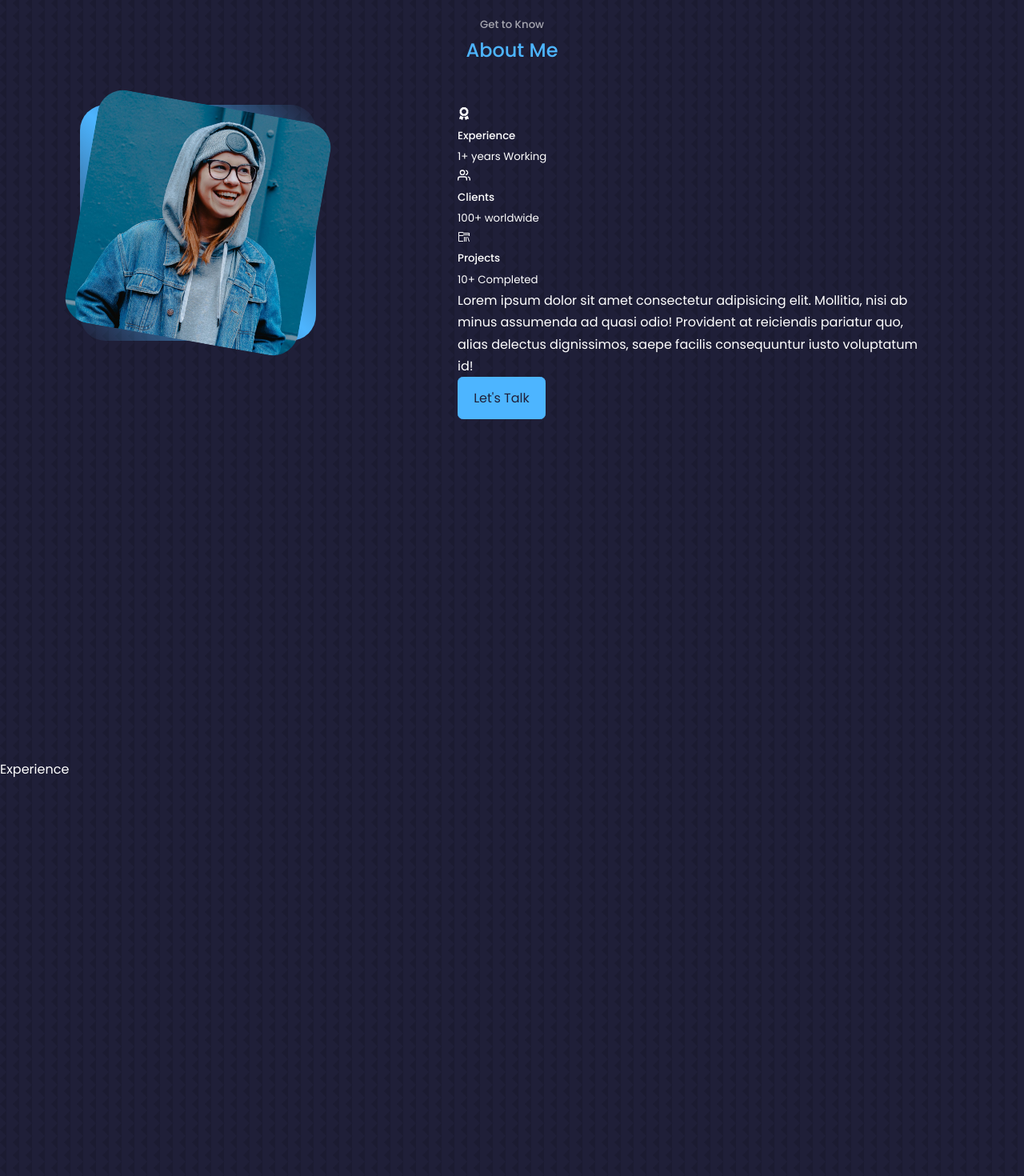
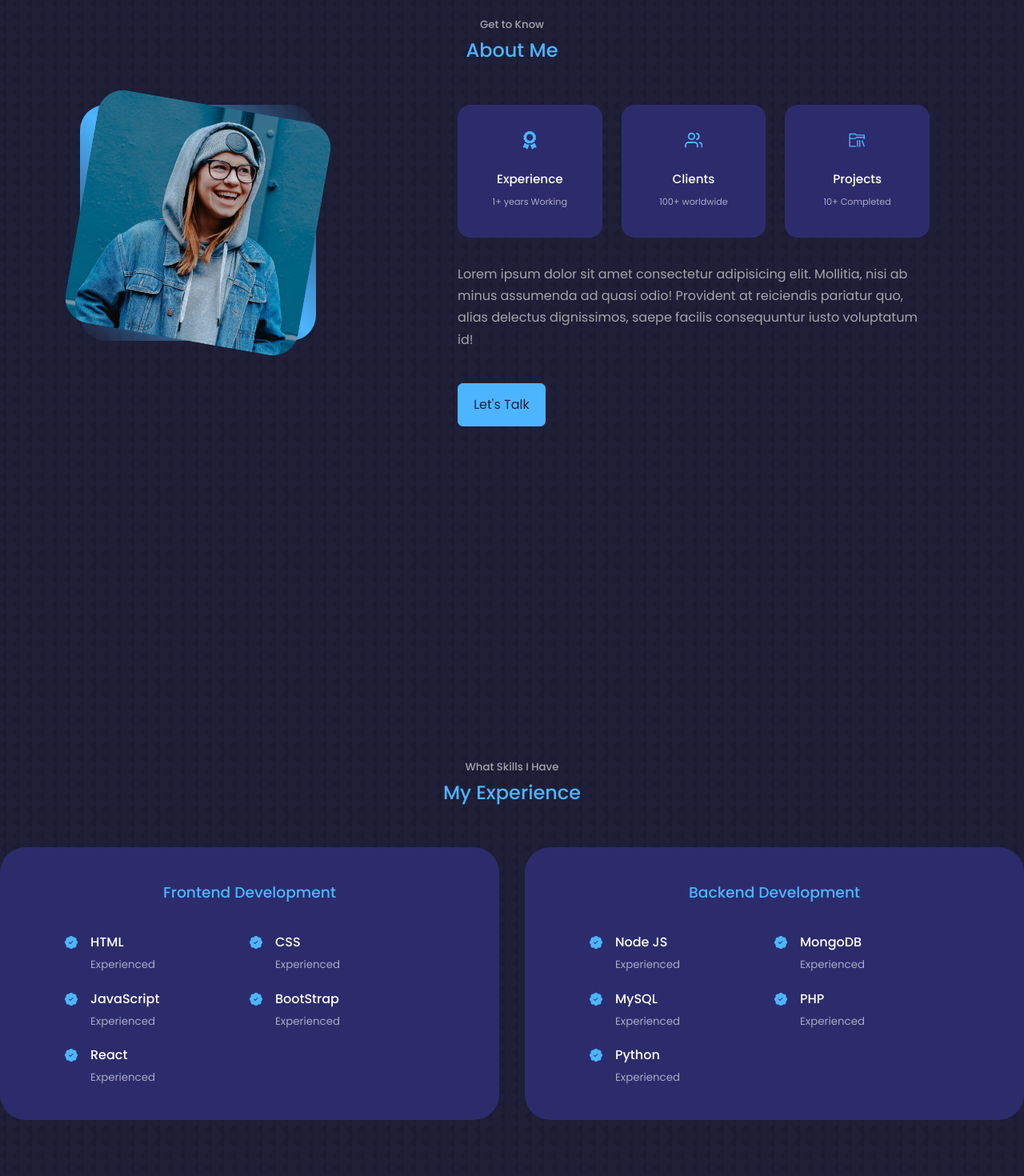
Before and after one commit to asadimran2877/Portfolio, a React (Create React App) app: page / in a window 1280 px wide. Shown: the part 1140-2610 px from the top of the page at 80% size. Built offline with nearby package versions, Linux system fonts and the light colour scheme.

Commit message:
Experience Added

```diff
--- a/src/components/About/About.css
+++ b/src/components/About/About.css
@@ -21,4 +21,106 @@
     border-radius: 2rem;
     overflow: hidden;
     transform: rotate(10deg);
+    transition: var(--transition);
 }
+
+.about__me-image:hover{
+    transform: rotate(0);
+}
+
+.about__cards{
+    display: grid;
+    grid-template-columns: repeat(3,1fr);
+    gap:1.5rem;
+}
+
+.about__card{
+    background: var(--color-bg-variant);
+    border: 1px solid transparent;
+    border-radius: 1rem;
+    padding: 2rem;
+    text-align: center;
+    transition: var(--transition);
+}
+
+.about__card:hover{
+    background: transparent;
+    border-color: var(--color-primary-variant);
+    cursor: default;
+}
+
+.about__icon{
+    color: var(--color-primary);
+    font-size: 1.4rem;
+    margin-bottom: 1rem;
+}
+
+.about__card h5{
+    font-size: 0.95rem;
+}
+
+.about__card small{
+    font-size: 0.7rem;
+    color: var(--color-light);
+}
+
+.about__content p{
+    margin: 2rem 0 2.6rem;
+    color: var(--color-light);
+}
+
+/* Media Queries for medium devices */
+@media screen and (max-width:1024px) {
+
+    .about__container{
+        grid-template-columns: 1fr;
+        gap: 0;
+       margin-left: 130px;
+    }
+
+    .about__me{
+        width: 50%;
+        margin: 2rem 5rem 4rem;
+    }
+
+    .about__content p{
+        margin: 1rem 0 1.5rem;
+    }
+
+       .about__content{
+        margin-right: 160px;
+       }
+      }
+
+      /* Media Queries for small devices */
+      @media screen and (max-width:600px) {
+       #about{
+        margin-top: -50px;
+       }
+        .about__cards{
+            grid-template-columns: 1fr 1fr;
+            gap: 1;
+           /* margin-left: 130px; */
+        }
+
+        .about__me{
+            width: 65%;
+            /* margin: 0rem auto 3rem; */
+            margin-left: 10px;
+        }
+
+        .about__content p{
+            margin: 1rem 0 1.5rem;
+        }
+
+           .about__content{
+            /* margin-right: 160px; */
+           }
+
+      .asadd{
+        margin-left: -100px;
+        /* margin-bottom: 50px; */
+      /* margin-top: -50px; */
+      }
+
+        }
--- a/src/components/About/About.jsx
+++ b/src/components/About/About.jsx
@@ -9,6 +9,7 @@
     <section id="about">
       <h5>Get to Know</h5>
       <h2>About Me</h2>
+      <div className="asadd">
         <div className="container about__container">
           <div className="about__me">
             <div className="about__me-image">
@@ -36,12 +37,13 @@
             <p>
               Lorem ipsum dolor sit amet consectetur adipisicing elit. Mollitia,
               nisi ab minus assumenda ad quasi odio! Provident at reiciendis
-            pariatur quo, alias delectus dignissimos, saepe facilis consequuntur
-            iusto voluptatum id!
+              pariatur quo, alias delectus dignissimos, saepe facilis
+              consequuntur iusto voluptatum id!
             </p>
             <a href="#contact" className="btn btn-primary">
               Let's Talk
             </a>
+          </div>
         </div>
       </div>
     </section>
--- a/src/components/Experience/Experience.css
+++ b/src/components/Experience/Experience.css
@@ -1,3 +1,40 @@
-.asad{
-color:blue;
+.experience__container{
+    /* margin-left: 10px; */
+    display: grid;
+    grid-template-columns: 1fr 1fr;
+    gap: 2rem;
 }
+
+.experience__container > div{
+    background: var(--color-bg-variant);
+    padding: 2.5rem 5rem;
+    border-radius: 2rem;
+    border: 1px solid transparent;
+    transition: var(--transition);
+}
+
+.experience__container > div:hover{
+    background: transparent;
+    border-color: var(--color-primary-variant);
+    cursor: default;
+}
+
+.experience__container > div h3{
+    text-align: center;
+    margin-bottom: 2rem;
+    color: var(--color-primary);
+}
+
+.experience__content{
+    display: grid;
+    grid-template-columns: 1fr 1fr;
+    row-gap: 1rem;
+}
+.experience__details{
+    display: flex;
+    gap: 1rem;
+}
+.experience__details-icon{
+    margin-top: 6px;
+    color: var(--color-primary);
+}
--- a/src/components/Experience/Experience.jsx
+++ b/src/components/Experience/Experience.jsx
@@ -1,7 +1,99 @@
 import React from "react";
+import { BsPatchCheckFill } from "react-icons/bs";
 import "./Experience.css";
 const Experience = () => {
-  return <section id="experience">Experience</section>;
+  return (
+    <section id="experience">
+      <h5>What Skills I Have</h5>
+      <h2>My Experience</h2>
+
+      <div className="container experience__container">
+        <div className="experience__frontend">
+          <h3>Frontend Development</h3>
+          <div className="experience__content">
+            <article className="experience__details">
+              <BsPatchCheckFill className="experience__details-icon" />
+
+              <div>
+                <h4>HTML</h4>
+                <small className="text-light">Experienced</small>
+              </div>
+            </article>
+            <article className="experience__details">
+              <BsPatchCheckFill className="experience__details-icon" />
+
+              <div>
+                <h4>CSS</h4>
+                <small className="text-light">Experienced</small>
+              </div>
+            </article>
+            <article className="experience__details">
+              <BsPatchCheckFill className="experience__details-icon" />
+              <div>
+                <h4>JavaScript</h4>
+                <small className="text-light">Experienced</small>
+              </div>
+            </article>
+            <article className="experience__details">
+              <BsPatchCheckFill className="experience__details-icon" />
+              <div>
+                <h4>BootStrap</h4>
+                <small className="text-light">Experienced</small>
+              </div>
+            </article>
+            <article className="experience__details">
+              <BsPatchCheckFill className="experience__details-icon" />
+              <div>
+                <h4>React</h4>
+                <small className="text-light">Experienced</small>
+              </div>
+            </article>
+          </div>
+        </div>
+        {/* END OF FRONTEND */}
+        <div className="experience__backend">
+          <h3>Backend Development</h3>
+          <div className="experience__content">
+            <article className="experience__details">
+              <BsPatchCheckFill className="experience__details-icon" />
+              <div>
+                <h4>Node JS</h4>
+                <small className="text-light">Experienced</small>
+              </div>
+            </article>
+            <article className="experience__details">
+              <BsPatchCheckFill className="experience__details-icon" />
+              <div>
+                <h4>MongoDB</h4>
+                <small className="text-light">Experienced</small>
+              </div>
+            </article>
+            <article className="experience__details">
+              <BsPatchCheckFill className="experience__details-icon" />
+              <div>
+                <h4>MySQL</h4>
+                <small className="text-light">Experienced</small>
+              </div>
+            </article>
+            <article className="experience__details">
+              <BsPatchCheckFill className="experience__details-icon" />
+              <div>
+                <h4>PHP</h4>
+                <small className="text-light">Experienced</small>
+              </div>
+            </article>
+            <article className="experience__details">
+              <BsPatchCheckFill className="experience__details-icon" />
+              <div>
+                <h4>Python</h4>
+                <small className="text-light">Experienced</small>
+              </div>
+            </article>
+          </div>
+        </div>
+      </div>
+    </section>
+  );
 };
 
 export default Experience;
--- a/src/components/header/header.css
+++ b/src/components/header/header.css
@@ -62,7 +62,7 @@
 /* Media Queries for medium devices */
 @media screen and (max-width:1024px) {
 header{
-    height:68vh;
+    height:75vh;
 }
 
   }
--- a/src/index.css
+++ b/src/index.css
@@ -46,6 +46,7 @@
 .container{
   width : var(--container-width-lg);
   margin: 0 auto;
+  /* margin-left: 150px; */
 }
 
 h1,h2,h3,h4,h5{
```
Lines whose indentation alone changed are shown as unchanged.
